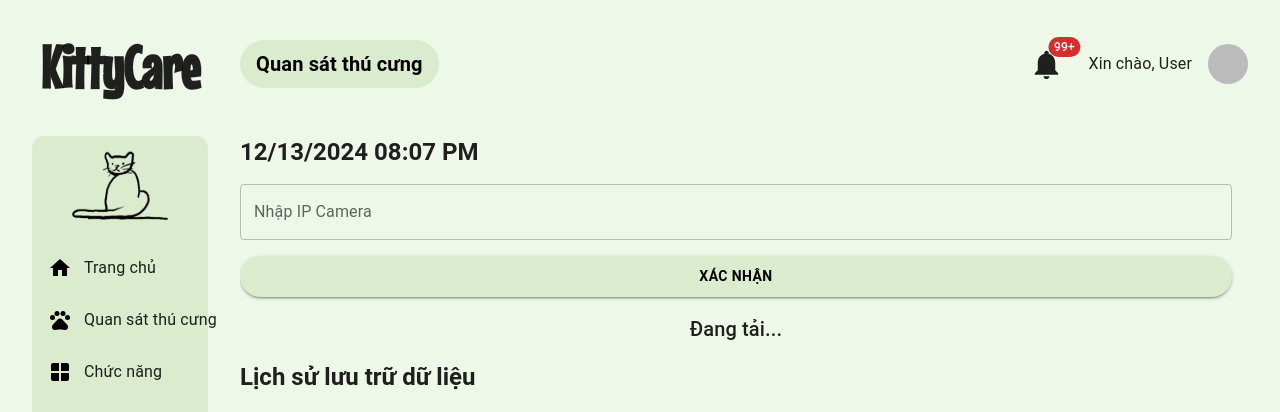
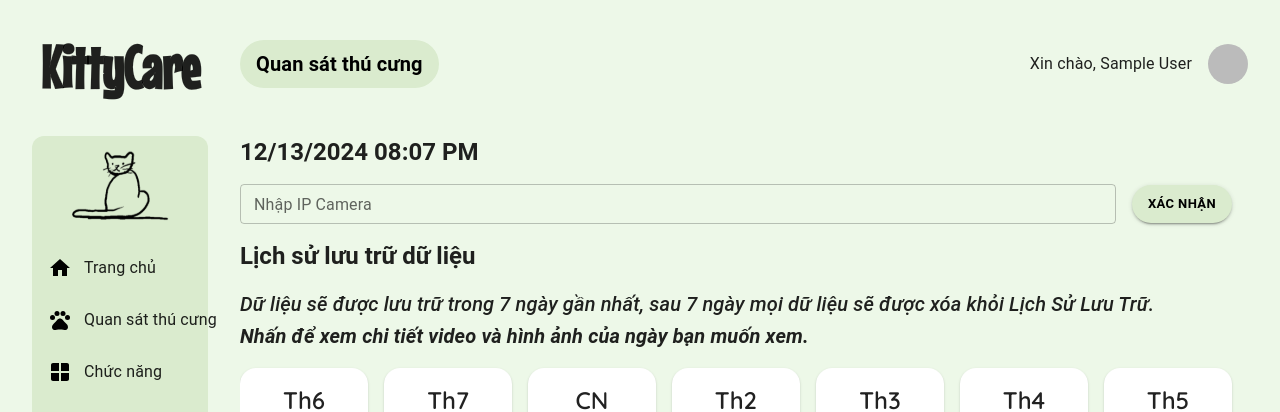
Before and after one commit to Npeka/phy00007-kittycare, a Next.js app: page /pet-monitoring in a window 1280 px wide. Shown: the top 412 px of the page. Built offline with nearby package versions, Linux system fonts and the light colour scheme; no server answers; sample sign-in values are in the browser's storage; a web font is replaced by a local one; what @mui/material-nextjs would draw is missing.

Commit message:
style: update ui header and camera live

```diff
--- a/src/ui/common/header.tsx
+++ b/src/ui/common/header.tsx
@@ -1,18 +1,15 @@
 'use client';
 import { usePathname, useRouter } from 'next/navigation';
-import { useContext } from 'react';
+import { useContext, useEffect } from 'react';
 import {
     AppBar,
     Toolbar,
     Typography,
-    IconButton,
     Box,
-    Badge,
     Avatar,
     Button,
     Breadcrumbs,
 } from '@mui/material';
-import { Notifications } from '@mui/icons-material';
 import Cat from '@/public/sidebar/cat.svg';
 import links from './sidebar-link';
 import { AuthContext } from '@/context/auth-context';
@@ -22,6 +19,8 @@ export default function Header() {
     const router = useRouter();
     const breadcrumbs = links.find((link) => link.href === pathname);
     const user = useContext(AuthContext);
+
+    useEffect(() => {}, [user, user?.photoURL, router]);
 
     return (
         <AppBar
@@ -65,14 +64,8 @@ export default function Header() {
                             gap: '16px',
                         }}
                     >
-                        <IconButton color="inherit">
-                            <Badge color="error" badgeContent={100}>
-                                <Notifications fontSize="large" />
-                            </Badge>
-                        </IconButton>
                         <Typography variant="body1">
-                            Xin chào,{' '}
-                            {user.displayName?.split(' ').slice(-1)[0]}
+                            Xin chào, {user.displayName}
                         </Typography>
                         <Avatar
                             src={user.photoURL || Cat}
--- a/src/ui/pet-monitoring/camera-live.tsx
+++ b/src/ui/pet-monitoring/camera-live.tsx
@@ -1,5 +1,4 @@
 'use client';
-
 import { useEffect, useState } from 'react';
 import {
     Box,
@@ -43,31 +42,30 @@ export default function CameraLive() {
                 })}
             </TitleSection>
 
-            <Box sx={{ mb: 2 }}>
+            <div className="flex items-center gap-4">
                 <TextField
+                    size="small"
                     label="Nhập IP Camera"
                     variant="outlined"
                     fullWidth
                     value={ipAddress}
                     onChange={handleIpChange}
-                    sx={{ mb: 2 }}
+                    sx={{ flex: 3 }}
                 />
                 <Button
                     variant="contained"
                     color="primary"
+                    size="small"
                     onClick={handleSubmit}
                     fullWidth
+                    sx={{ width: 'auto' }}
                 >
                     Xác nhận
                 </Button>
-            </Box>
+            </div>
 
             <Box sx={{ position: 'relative' }}>
-                {loading ? (
-                    <Typography variant="h6" sx={{ textAlign: 'center' }}>
-                        Đang tải...
-                    </Typography>
-                ) : (
+                {!loading && (
                     <Card sx={{ position: 'relative', borderRadius: 2 }}>
                         <CardMedia
                             className="aspect-video w-full rounded-2xl"
```
